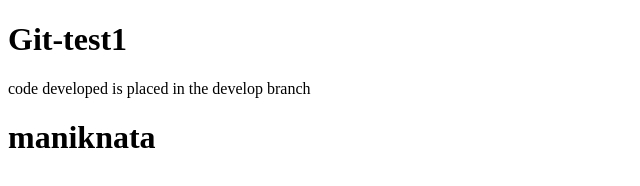
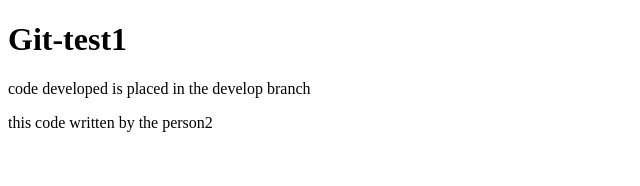
Before and after one commit to raavimanikanta/git-test1, a plain HTML site: page index.html in a window 1280 px wide. Shown: the whole page, without its empty margins (0-640 px from the left). Drawn offline with Linux system fonts and the light colour scheme.

Commit message:
add changes

```diff
--- a/index.html
+++ b/index.html
@@ -9,6 +9,6 @@
 <body>
     <h1>Git-test1</h1>
     <p>code developed is placed in the develop branch</p>
-    <h1>maniknata</h1>
+<p> this code written by the person2</p>
 </body>
 </html>
```
